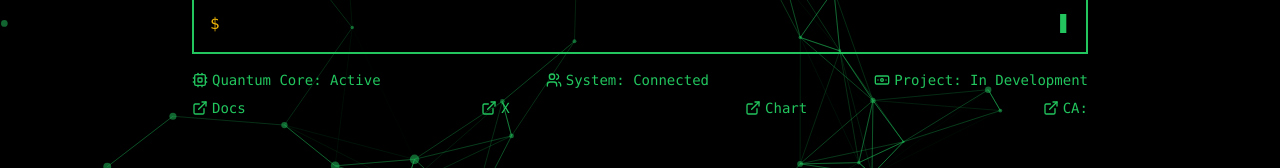
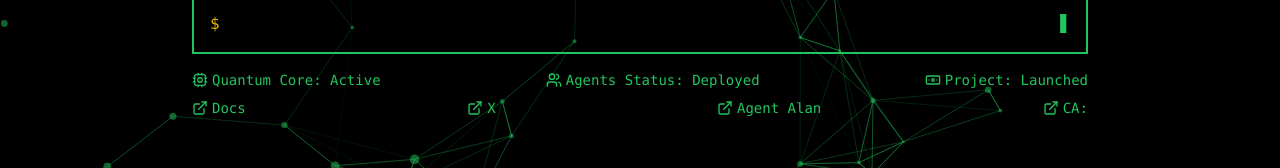
Before and after one commit to zerocruch/the-alan-experiment, a Next.js app: page /terminal in a window 1280 px wide. Shown: the part 566-734 px from the top of the page. Built offline with nearby package versions, Linux system fonts and the light colour scheme; no server answers.

Commit message:
Update ElevatedTerminal.tsx

```diff
--- a/components/ElevatedTerminal.tsx
+++ b/components/ElevatedTerminal.tsx
@@ -356,20 +356,20 @@ export default function ElevatedTerminal() {
         </main>
         <footer className="mt-4 flex flex-wrap justify-between text-sm">
           <span className="flex items-center"><Cpu size={16} className="mr-1" /> Quantum Core: Active</span>
-          <span className="flex items-center"><Users size={16} className="mr-1" /> System: Connected</span>
-          <span className="flex items-center"><Banknote size={16} className="mr-1" /> Project: In Development</span>
+          <span className="flex items-center"><Users size={16} className="mr-1" /> Agents Status: Deployed</span>
+          <span className="flex items-center"><Banknote size={16} className="mr-1" /> Project: Launched</span>
           <div className="w-full mt-2 flex justify-between">
-            <a href="https://dexscreener.com" target="_blank" rel="noopener noreferrer" className="flex items-center hover:text-green-400">
+            <a href="https://github.com/zerocruch/the-alan-experiment/blob/main/README.md" target="_blank" rel="noopener noreferrer" className="flex items-center hover:text-green-400">
               <ExternalLink size={16} className="mr-1" />
               Docs
             </a>
-            <a href="https://twitter.com" target="_blank" rel="noopener noreferrer" className="flex items-center hover:text-green-400">
+            <a href="https://x.com/aexonsol" target="_blank" rel="noopener noreferrer" className="flex items-center hover:text-green-400">
               <ExternalLink size={16} className="mr-1" />
               X
             </a>
-            <a href="#" target="_blank" rel="noopener noreferrer" className="flex items-center hover:text-green-400">
+            <a href="https://x.com/aexagentalan" target="_blank" rel="noopener noreferrer" className="flex items-center hover:text-green-400">
               <ExternalLink size={16} className="mr-1" />
-              Chart
+              Agent Alan
             </a>
             <a href="#" target="_blank" rel="noopener noreferrer" className="flex items-center hover:text-green-400">
               <ExternalLink size={16} className="mr-1" />
```
